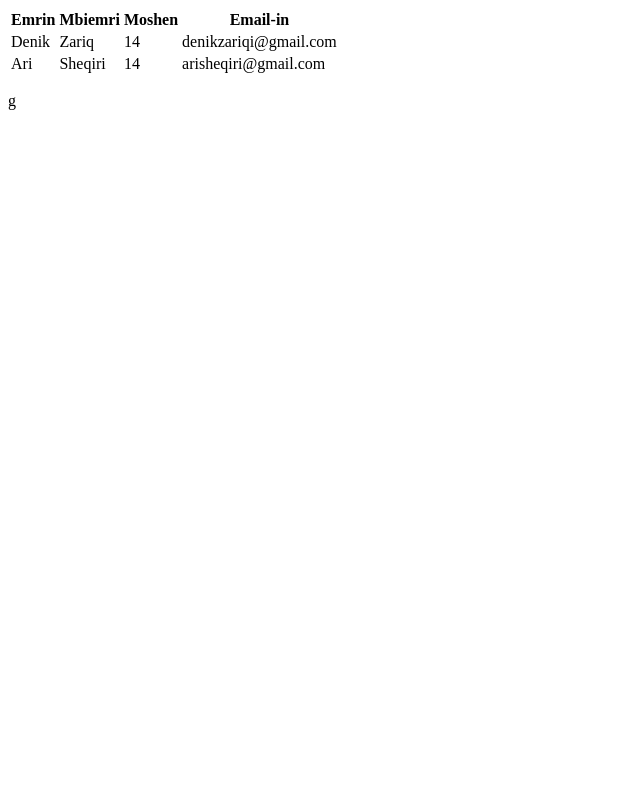
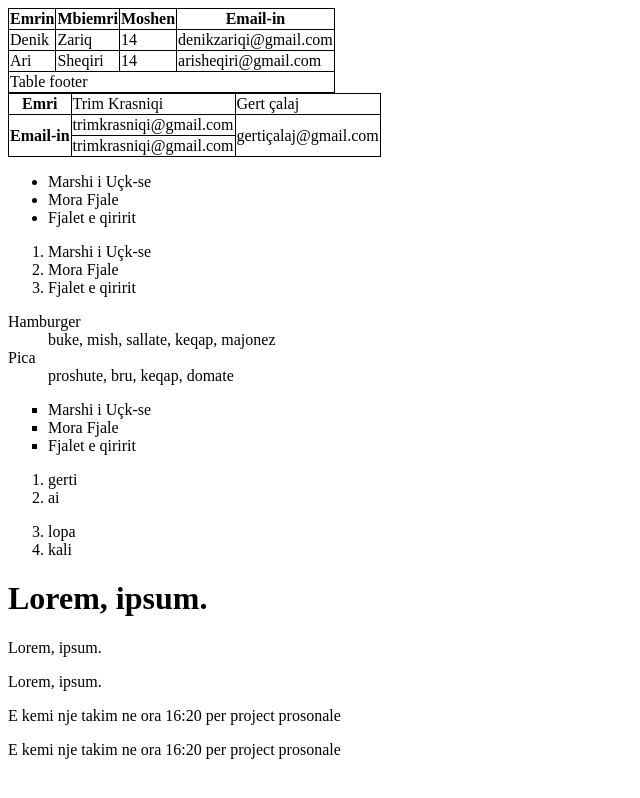
Before and after one commit to Gertinjo/lesson-5, a plain HTML site: page index.html in a window 1280 px wide. Shown: the whole page, without its empty margins (0-640 px from the left). Drawn offline with Linux system fonts and the light colour scheme.

Commit message:
tabela dhe lista

```diff
--- a/index.html
+++ b/index.html
@@ -2,15 +2,25 @@
 <html>
     <head>
         <title>Lesson 5</title>
+        <style>
+            table, td, th {
+                border:1px, solid;
+                border-collapse:collapse;
+            }
+        </style>
     </head>
     <body>
         <table>
+            <thead>
             <tr>
                 <th>Emrin</th>
                 <th> Mbiemri</th>
                 <th> Moshen</th>
                 <th>Email-in</th>
+
             </tr>
+            </thead>
+            <tbody>
             <tr>
                 <td>Denik</td>
                 <td>Zariq</td>
@@ -23,8 +33,68 @@
                 <td>14</td>
                 <td>arisheqiri@gmail.com</td>
             </tr>
+        </tbody>
+        <tfoot>
+            <tr>
+                <td colspan="4">Table footer</td>
+            </tr>
+        </tfoot>
         </table>
-        <P>g</P>
+
+
+        <table>
+            <tr>
+                <th>Emri</th>
+                <td>Trim Krasniqi</td>
+                <td>Gert çalaj</td>
+
+            </tr>
+            <tr>
+                <th rowspan="2">Email-in</th>
+                <td>trimkrasniqi@gmail.com</td>
+                <td rowspan="2">gertiçalaj@gmail.com</td>
+
+            </tr>
+            <tr>
+                <td>trimkrasniqi@gmail.com</td>
+
+            </tr>
+        </table>
+        <ul>
+            <li>Marshi i Uçk-se</li>
+            <li>Mora Fjale</li>
+            <li>Fjalet e qiririt</li>
+        </ul>
+        <ol>
+            <li>Marshi i Uçk-se</li>
+            <li>Mora Fjale</li>
+            <li>Fjalet e qiririt</li>
+        </ol>
+        <dl>
+            <dt>Hamburger</dt>
+            <dd>buke, mish, sallate, keqap, majonez</dd>
+            <dt>Pica</dt>
+            <dd> proshute, bru, keqap, domate</dd>
+        </dl>
+        <ul type="square">
+            <li>Marshi i Uçk-se</li>
+            <li>Mora Fjale</li>
+            <li>Fjalet e qiririt</li>
+        </ul>
+        <ol>
+            <li>gerti</li>
+            <li>ai</li>
+        </ol>
+        <ol start="3">
+            <li>lopa</li>
+            <li>kali</li>
+          </ol>
+        <h1 contenteditable="true">Lorem, ipsum.</h1>
+        <p contenteditable="true">Lorem, ipsum.</p>
+        <div contenteditable="true">Lorem, ipsum.</div>
+
+        <p> E kemi nje takim ne ora <time> 16:20</time> per project prosonale</p>
+        <p> E kemi nje takim ne ora <time datetime="2024-10-02 16:20"> 16:20</time> per project prosonale</p>
 
     </body>
     </html>
```
